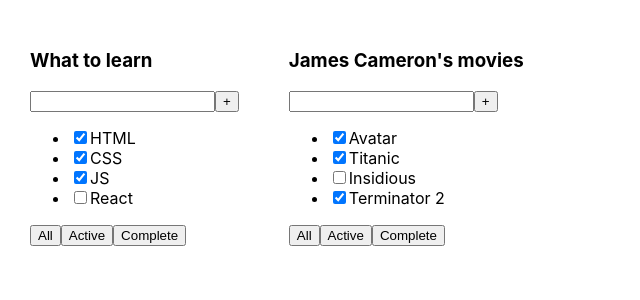
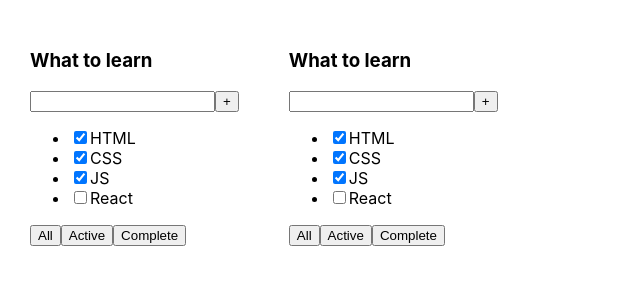
Before and after one commit to IJTINK7/Week, a React (Create React App) app in the folder Monday/todolist-ts/: page / in a window 1280 px wide. Shown: the top 300 px of the page, without its empty margins (0-640 px from the left). Built offline with nearby package versions, Linux system fonts and the light colour scheme.

Commit message:
Returning todolist to previous version without props

```diff
--- a/Monday/todolist-ts/src/App.tsx
+++ b/Monday/todolist-ts/src/App.tsx
@@ -1,31 +1,24 @@
 import React from 'react';
 import './App.css';
 import {ToDoList} from "./ToDoList";
-import {TasksType} from "./ToDoList";
 
 function App() {
-    let tasks: Array<TasksType> = [
-        {id: 1, title: "HTML", isDone: true},
-        {id: 2, title: "CSS", isDone: true},
-        {id: 3, title: "JS", isDone: true},
-        {id: 4, title: "React", isDone: false},
-    ]
-    let movies: Array<TasksType> = [
-        {id: 1, title: "Avatar", isDone: true},
-        {id: 2, title: "Titanic", isDone: true},
-        {id: 3, title: "Insidious", isDone: false},
-        {id: 4, title: "Terminator 2", isDone: true},
-    ]
+    // let tasks: Array<TasksType> = [
+    //     {id: 1, title: "HTML", isDone: true},
+    //     {id: 2, title: "CSS", isDone: true},
+    //     {id: 3, title: "JS", isDone: true},
+    //     {id: 4, title: "React", isDone: false},
+    // ]
+    // let movies: Array<TasksType> = [
+    //     {id: 1, title: "Avatar", isDone: true},
+    //     {id: 2, title: "Titanic", isDone: true},
+    //     {id: 3, title: "Insidious", isDone: false},
+    //     {id: 4, title: "Terminator 2", isDone: true},
+    // ]
   return (
     <div className="App">
-      <ToDoList
-          title="What to learn"
-          tasks={tasks}
-      />
-      <ToDoList
-          title="James Cameron's movies"
-          tasks={movies}
-      />
+      <ToDoList />
+      <ToDoList />
     </div>
   );
 }
--- a/Monday/todolist-ts/src/ToDoList.tsx
+++ b/Monday/todolist-ts/src/ToDoList.tsx
@@ -1,27 +1,18 @@
 import React from "react";
 
-type PropsType={
-	title: string;
-	tasks: Array<TasksType> ;
-}
-export type TasksType= {
-	id: number;
-	title: string;
-	isDone: boolean;
-}
-export const ToDoList = (props: PropsType) => {
+export const ToDoList = () => {
 	return (
 		<div>
-			<h3>{props.title}</h3>
+			<h3>What to learn</h3>
 			<div>
 				<input />
 				<button>+</button>
 			</div>
 			<ul>
-				<li><input type="checkbox" checked={props.tasks[0].isDone}/><span>{props.tasks[0].title}</span></li>
-				<li><input type="checkbox" checked={props.tasks[1].isDone}/><span>{props.tasks[1].title}</span></li>
-				<li><input type="checkbox" checked={props.tasks[2].isDone}/><span>{props.tasks[2].title}</span></li>
-				<li><input type="checkbox" checked={props.tasks[3].isDone}/><span>{props.tasks[3].title}</span></li>
+				<li><input type="checkbox" checked={true}/><span>HTML</span></li>
+				<li><input type="checkbox" checked={true}/><span>CSS</span></li>
+				<li><input type="checkbox" checked={true}/><span>JS</span></li>
+				<li><input type="checkbox" checked={false}/><span>React</span></li>
 			</ul>
 			<div>
 				<button>All</button>
```
